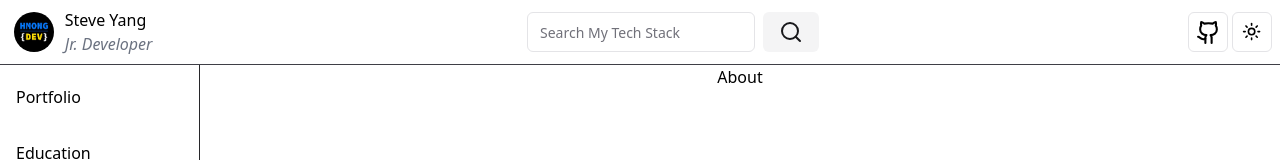
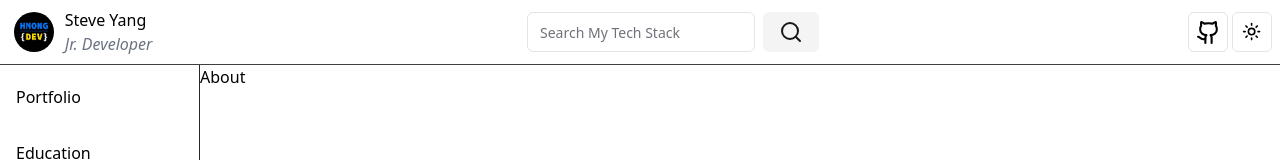
Before and after one commit to hmongdev/hmongdev-resume, a Next.js app: page /about in a window 1280 px wide. Shown: the top 160 px of the page. Built offline with nearby package versions, Linux system fonts and the light colour scheme.

Commit message:
fixed height of dynamic pages

```diff
--- a/app/(root)/layout.tsx
+++ b/app/(root)/layout.tsx
@@ -1,10 +1,11 @@
 'use client';
 
-import Footer from '@/components/shared/Footer';
 import NavHeader from '@/components/shared/NavHeader';
 import Sidebar from '@/components/shared/Sidebar';
 
+import Footer from '@/components/shared/Footer';
 import '../../app/globals.css';
+import DynamicPage from './[page]/page';
 
 type LayoutProps = {
 	children: React.ReactNode;
@@ -12,12 +13,12 @@ type LayoutProps = {
 
 export default function RootLayout({ children }: LayoutProps) {
 	return (
-		<div className="flex h-screen flex-col">
+		<div className="flex flex-col h-dvh">
 			<NavHeader />
 			<div className="flex w-full h-full">
 				<Sidebar />
 				<main className="flex flex-col justify-between w-full">
-					{children}
+					<DynamicPage />
 					<Footer />
 				</main>
 			</div>
--- a/app/(root)/page.tsx
+++ b/app/(root)/page.tsx
@@ -1,9 +1,5 @@
 const page = () => {
-	return (
-		<main className="flex justify-center items-center h-full">
-			Home Page
-		</main>
-	);
+	return <h1>Home Page</h1>;
 };
 
 export default page;
--- a/components/shared/About.tsx
+++ b/components/shared/About.tsx
@@ -1,6 +1,6 @@
 const About = () => {
 	return (
-		<main className="flex justify-center items-center h-full">
+		<main className="flex h-[900px]justify-center items-center">
 			About
 		</main>
 	);
--- a/components/shared/Contact.tsx
+++ b/components/shared/Contact.tsx
@@ -1,6 +1,6 @@
 const Contact = () => {
 	return (
-		<main className="flex justify-center items-center h-full">
+		<main className="flex h-[900px]justify-center items-center">
 			Contact
 		</main>
 	);
--- a/components/shared/Education.tsx
+++ b/components/shared/Education.tsx
@@ -1,6 +1,6 @@
 export default function Education() {
 	return (
-		<main className="flex justify-center items-center h-full">
+		<main className="flex h-[900px]justify-center items-center">
 			Education
 		</main>
 	);
--- a/components/shared/Portfolio.tsx
+++ b/components/shared/Portfolio.tsx
@@ -1,6 +1,6 @@
 const Portfolio = () => {
 	return (
-		<main className="flex justify-center items-center h-full">
+		<main className="flex h-[900px]justify-center items-center">
 			Portfolio
 		</main>
 	);
```
